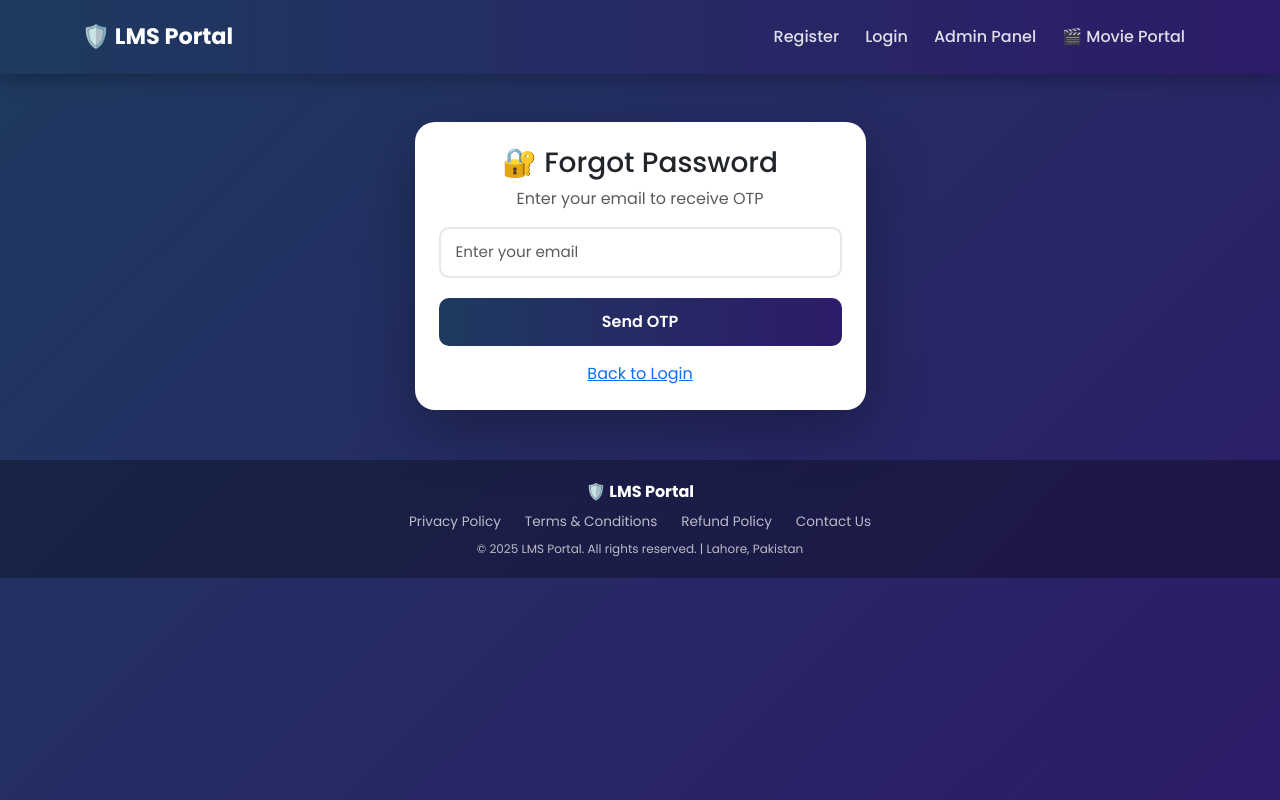
After one commit to ch-Ahmad-zx/lms-project, a Flask app: page /forgot-password in a window 1280 px wide. The commit adds this page. Run offline with Flask 3, Linux system fonts and the light colour scheme; some libraries are stand-ins or nearby versions.

Commit message:
forgot password and reset password added

```diff
--- a/app.py
+++ b/app.py
@@ -326,6 +326,82 @@ def delete_user(user_id):
 def logout():
     session.clear()
     return redirect(url_for('login'))
+@app.route('/forgot-password', methods=['GET', 'POST'])
+def forgot_password():
+    if request.method == 'POST':
+        email = request.form.get('email')
+        try:
+            conn = get_db_connection()
+            cursor = conn.cursor()
+            cursor.execute("SELECT id FROM public.users WHERE email = %s", (email,))
+            user = cursor.fetchone()
+            cursor.close()
+            conn.close()
+
+            if user:
+                otp = ''.join(random.choices(string.digits, k=6))
+                otp_expiry = datetime.now() + timedelta(minutes=5)
+
+                conn = get_db_connection()
+                cursor = conn.cursor()
+                cursor.execute("UPDATE public.users SET otp_code = %s, otp_expiry = %s WHERE email = %s",
+                             (otp, otp_expiry, email))
+                conn.commit()
+                cursor.close()
+                conn.close()
+
+                msg = Message('Password Reset OTP',
+                            sender=app.config['MAIL_USERNAME'],
+                            recipients=[email])
+                msg.body = f'Your OTP for password reset is: {otp}'
+                mail.send(msg)
+
+                session['reset_email'] = email
+                return redirect(url_for('reset_password'))
+            else:
+                return render_template('forgot_password.html', error='Email not found!')
+        except Exception as e:
+            return render_template('forgot_password.html', error=f'Error: {str(e)}')
+    return render_template('forgot_password.html')
+
+
+@app.route('/reset-password', methods=['GET', 'POST'])
+def reset_password():
+    email = session.get('reset_email')
+    if not email:
+        return redirect(url_for('forgot_password'))
+
+    if request.method == 'POST':
+        otp = request.form.get('otp').strip()
+        new_password = request.form.get('new_password')
+
+        try:
+            conn = get_db_connection()
+            cursor = conn.cursor()
+            cursor.execute("SELECT otp_code, otp_expiry FROM public.users WHERE email = %s", (email,))
+            user = cursor.fetchone()
+
+            if user:
+                db_otp = str(user[0]).strip()
+                expiry = user[1]
+
+                if db_otp == otp and datetime.now() < expiry.replace(tzinfo=None):
+                    hashed = generate_password_hash(new_password)
+                    cursor.execute("UPDATE public.users SET password = %s WHERE email = %s",
+                                 (hashed, email))
+                    conn.commit()
+                    session.pop('reset_email', None)
+                    cursor.close()
+                    conn.close()
+                    return redirect(url_for('login'))
+                else:
+                    return render_template('reset_password.html', error='Invalid or expired OTP!')
+            cursor.close()
+            conn.close()
+        except Exception as e:
+            return render_template('reset_password.html', error=f'Error: {str(e)}')
+
+    return render_template('reset_password.html')
 
 @app.route('/payment')
 def payment():
--- /dev/null
+++ b/templates/forgot_password.html
@@ -0,0 +1,19 @@
+{% extends "base.html" %}
+{% block content %}
+<div class="row justify-content-center mt-5">
+    <div class="col-md-5">
+        <div class="card text-center p-4">
+            <h3>🔐 Forgot Password</h3>
+            <p class="text-muted">Enter your email to receive OTP</p>
+            {% if error %}
+                <div class="alert alert-danger">{{ error }}</div>
+            {% endif %}
+            <form method="POST">
+                <input type="email" name="email" class="form-control mb-3" placeholder="Enter your email" required>
+                <button type="submit" class="btn btn-primary w-100">Send OTP</button>
+            </form>
+            <a href="/login" class="mt-3 d-block">Back to Login</a>
+        </div>
+    </div>
+</div>
+{% endblock %}
--- a/templates/login.html
+++ b/templates/login.html
@@ -18,6 +18,7 @@
                     <input type="password" name="password" class="form-control" placeholder="Enter password" required>
                 </div>
                 <button type="submit" class="btn btn-primary w-100 mt-2">Login</button>
+                <a href="/forgot-password">Forgot Password?</a>
             </form>
             <div class="text-center mt-3">
                 <small>Don't have an account? <a href="/">Register here</a></small>
```
Also changed, not shown: templates/reset_password.html (added, +19 -0 lines).
